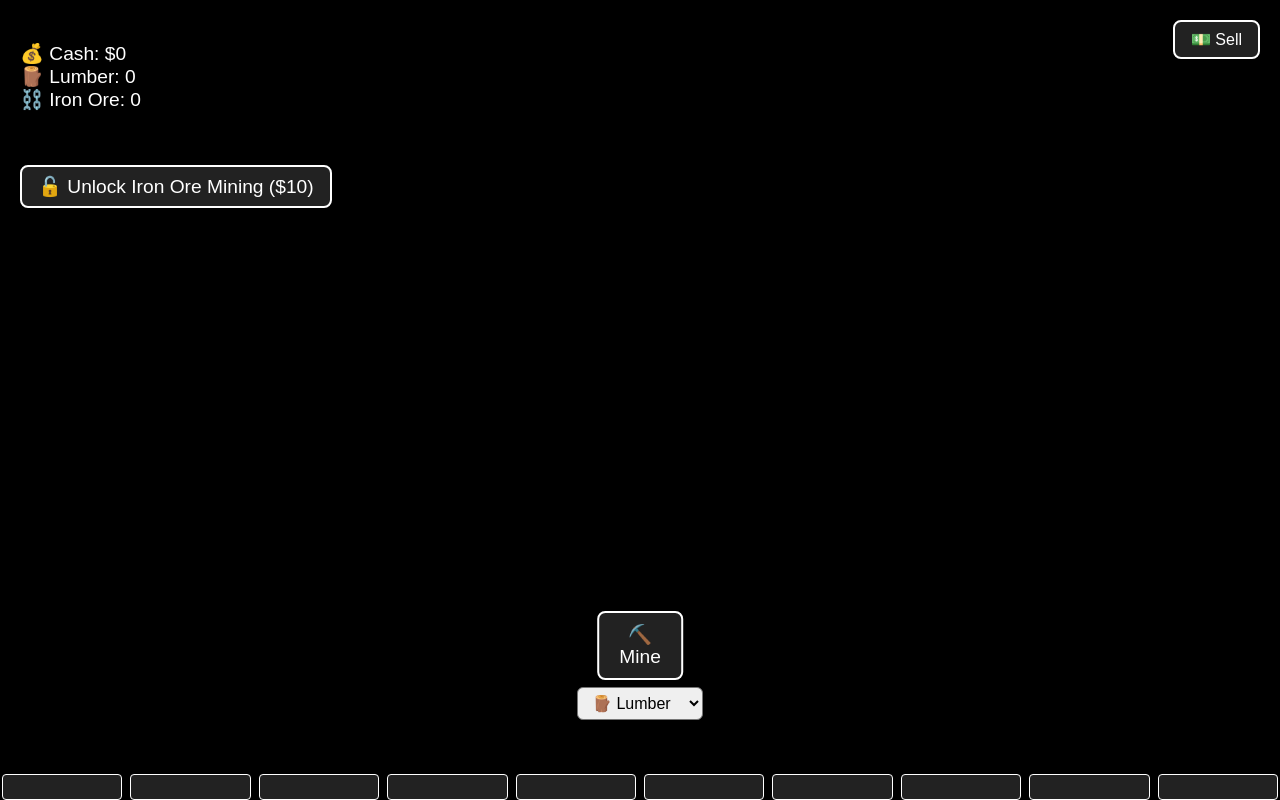
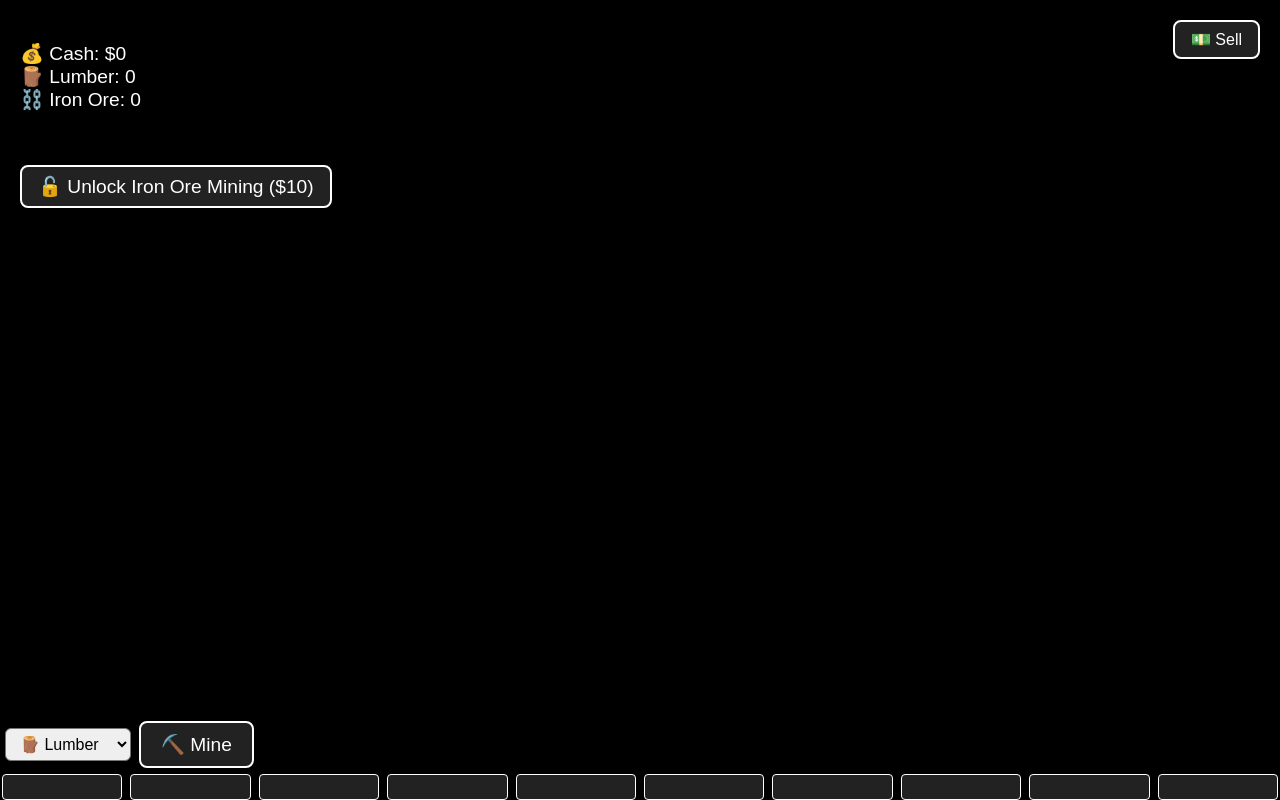
Before and after one commit to Baggins5066/Chatt-Mining-Co, a plain HTML site: page index.html in a window 1280 px wide. Drawn offline with Linux system fonts and the light colour scheme.

Commit message:
Moved mining buttons

```diff
--- a/index.html
+++ b/index.html
@@ -47,10 +47,6 @@
             background: #4caf50;
         }
         #mineIronBtn {
-            position: absolute;
-            left: 50%;
-            transform: translateX(-50%);
-            bottom: 40px;
             font-size: 1.2em;
             padding: 10px 20px;
             background: #222;
@@ -95,7 +91,7 @@
     </div>
     <button id="sellBtn">💵 Sell</button>
     <div id="progressBar"></div>
-    <div style="position: absolute; left: 50%; transform: translateX(-50%); bottom: 80px; display: flex; gap: 8px; align-items: center;">
+    <div style="position: fixed; left: 0; bottom: 32px; display: flex; gap: 8px; align-items: center; z-index: 11; padding-left: 5px;">
         <select id="resourceSelect" style="font-size: 1em; padding: 6px 10px; border-radius: 6px;">
             <option value="lumber">🪵 Lumber</option>
             <option value="ironOre" disabled>⛓️ Iron Ore</option>
```
